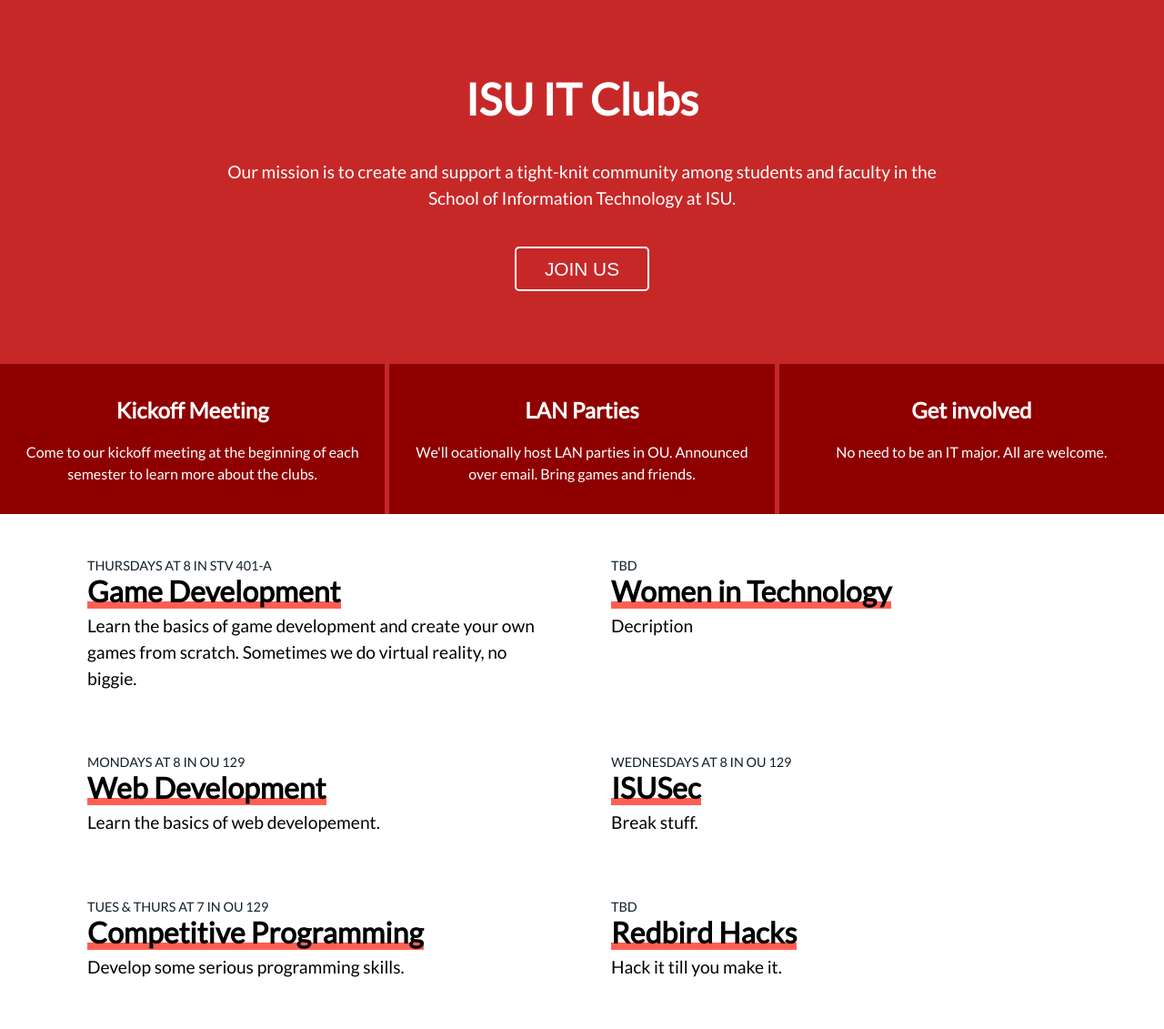
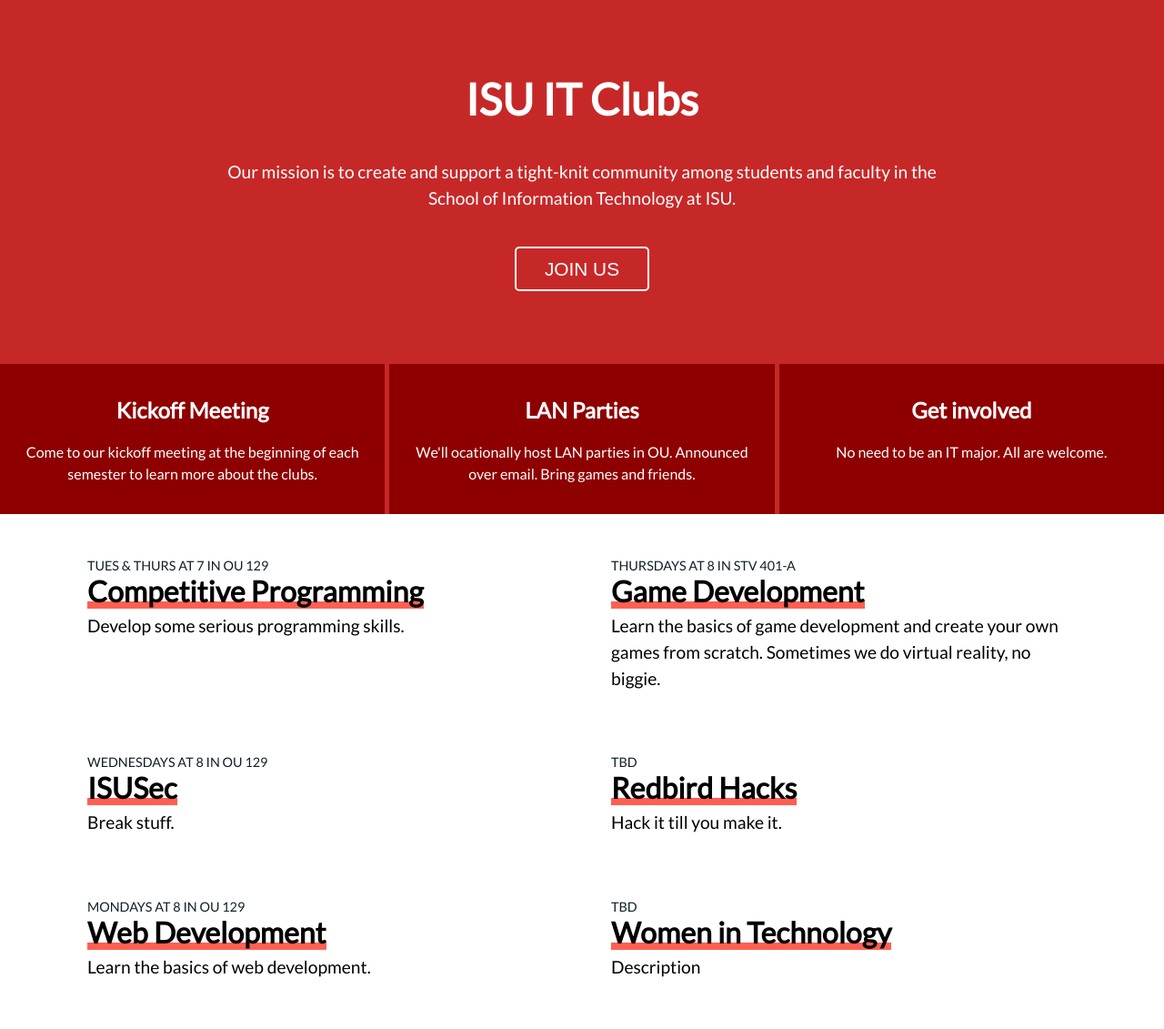
Before and after one commit to ISUWeb/it-clubs, a Jekyll site: the page built from index.md, in a window 1280 px wide. Shown: the whole page at 91% size. Built offline with Jekyll 4.4.1, drawn with Linux system fonts in a browser that asks for light colours.

Commit message:
See #15 - Use Liquid collections to create a reusable HTML template for the club info. This way the description of each club lives in a markdown file that can be easily changed. And our HTML is easier to read.

```diff
--- a/_config.yml
+++ b/_config.yml
@@ -1,2 +1,4 @@
 permalink: pretty
 encoding: utf-8
+collections:
+  clubs:
--- a/_includes/clubs.html
+++ b/_includes/clubs.html
@@ -1,32 +1,9 @@
 <div class="clubs container">
+    {% for club in site.clubs %}
     <div class="club">
-        <span class="location">Thursdays at 8 in STV 401-A</span>
-        <span class="club-name">Game Development</span>
-        <p>Learn the basics of game development and create your own games from scratch. Sometimes we do virtual reality, no biggie.</p>
+        <span class="location">{{ club.meeting }}</span>
+        <span class="club-name">{{ club.name }}</span>
+        <p>{{ club.content }}</p>
     </div>
-    <div class="club">
-        <span class="location">TBD</span>
-        <span class="club-name">Women in Technology</span>
-        <p>Decription</p>
-    </div>
-    <div class="club">
-        <span class="location">Mondays at 8 in OU 129</span>
-        <span class="club-name">Web Development</span>
-        <p>Learn the basics of web developement.</p>
-    </div>
-    <div class="club">
-        <span class="location">Wednesdays at 8 in OU 129</span>
-        <span class="club-name">ISUSec</span>
-        <p>Break stuff.</p>
-    </div>
-    <div class="club">
-        <span class="location">Tues & Thurs at 7 in OU 129</span>
-        <span class="club-name">Competitive Programming</span>
-        <p>Develop some serious programming skills.</p>
-    </div>
-    <div class="club">
-        <span class="location">TBD</span>
-        <span class="club-name">Redbird Hacks</span>
-        <p>Hack it till you make it.</p>
-    </div>
+    {% endfor %}
 </div>
```
Also changed, not shown: _clubs/competitive_programming.md (added, +5 -0 lines), _clubs/game_dev.md (added, +5 -0 lines), _clubs/isusec.md (added, +5 -0 lines), _clubs/redbird_hacks.md (added, +5 -0 lines), _clubs/web_dev.md (added, +5 -0 lines), _clubs/women_in_tech.md (added, +5 -0 lines).
